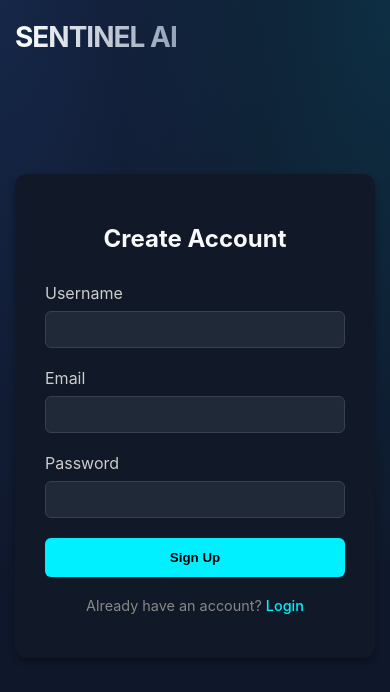
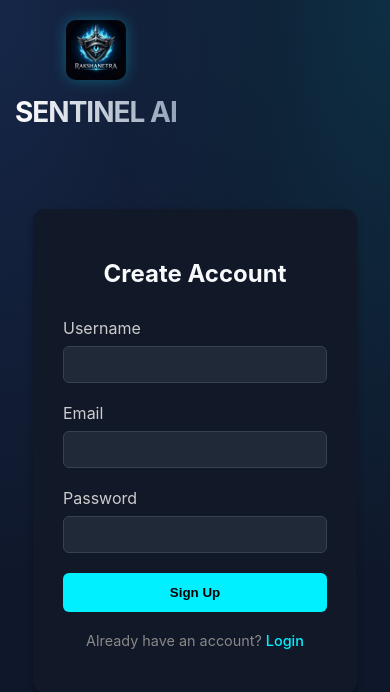
Before and after one commit to Anubhab-1/sentinel-ai, a Flask app: page /register in a window 390 px wide. Shown: the top 692 px of the page. Run offline with Flask 3, Linux system fonts and the light colour scheme; some libraries are stand-ins or nearby versions.

Commit message:
Fix: Add responsive viewports and branding logo to auth pages

```diff
--- a/templates/register.html
+++ b/templates/register.html
@@ -3,16 +3,18 @@
 
 <head>
     <meta charset="UTF-8">
+    <meta name="viewport" content="width=device-width, initial-scale=1.0">
     <title>Register | Sentinel-AI</title>
     <link rel="stylesheet" href="/static/style.css">
     <style>
         .auth-container {
             max-width: 400px;
-            margin: 100px auto;
+            margin: 60px auto;
             padding: 30px;
             background: #111827;
             border-radius: 12px;
             box-shadow: 0 4px 6px rgba(0, 0, 0, 0.3);
+            width: 90%;
         }
 
         .form-group {
@@ -57,14 +59,22 @@
             background: #fee2e2;
             color: #991b1b;
         }
+
+        .logo-auth {
+            height: 60px;
+            border-radius: 10px;
+            margin-bottom: 15px;
+            box-shadow: 0 0 15px rgba(0, 240, 255, 0.3);
+        }
     </style>
 </head>
 
 <body>
     <div class="container">
-        <header style="text-align: center; margin-bottom: 20px;">
-            <a href="/" style="text-decoration:none;">
-                <h1 style="color: #00f0ff;">SENTINEL AI</h1>
+        <header style="text-align: center; margin-bottom: 20px; border:none;">
+            <a href="/" style="text-decoration:none; display:flex; flex-direction:column; align-items:center;">
+                <img src="/static/logo.jpg" alt="Logo" class="logo-auth">
+                <h1 style="color: #00f0ff; margin:0; font-size:28px;">SENTINEL AI</h1>
             </a>
         </header>
 
```
Also changed, not shown: templates/login.html (+15 -4 lines).
